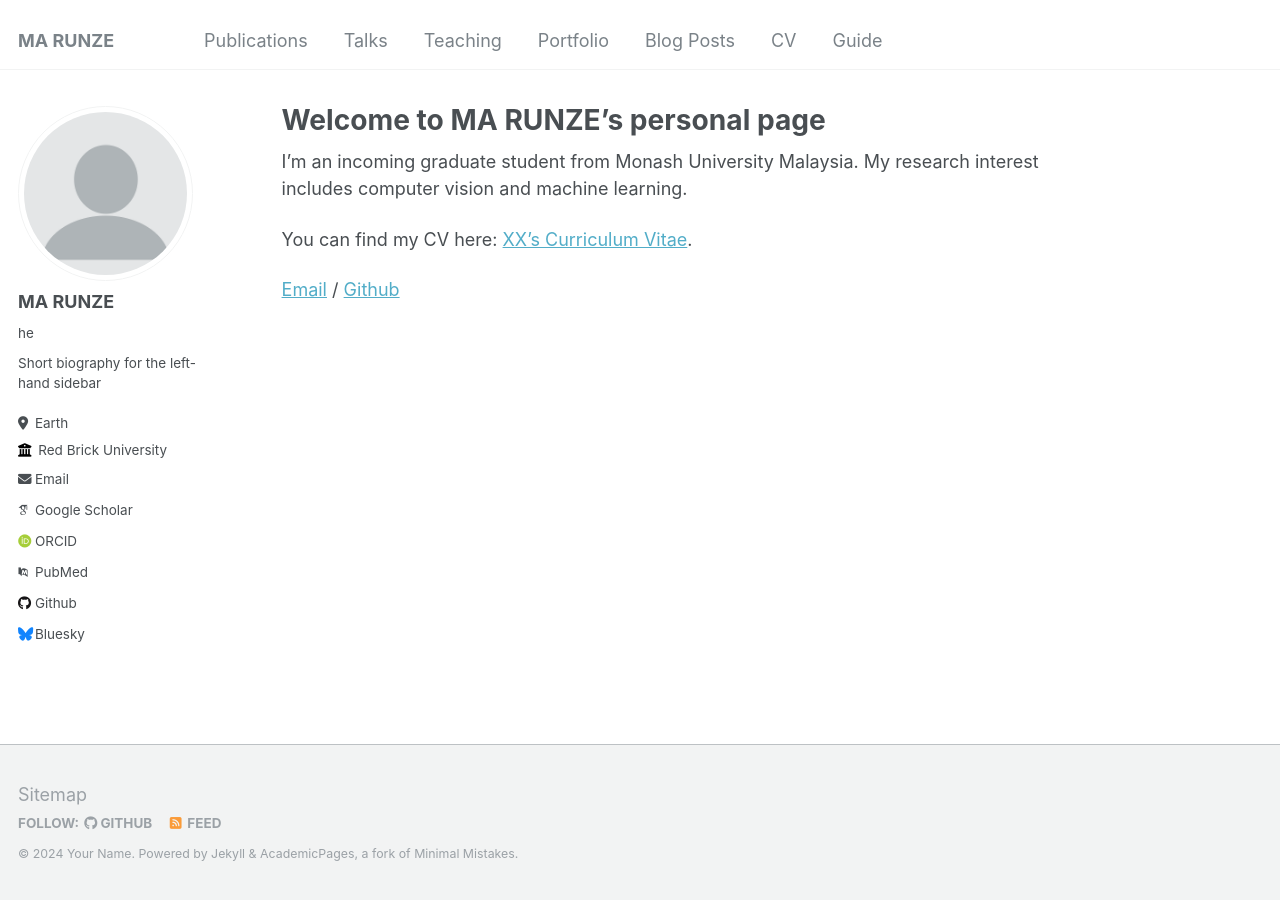
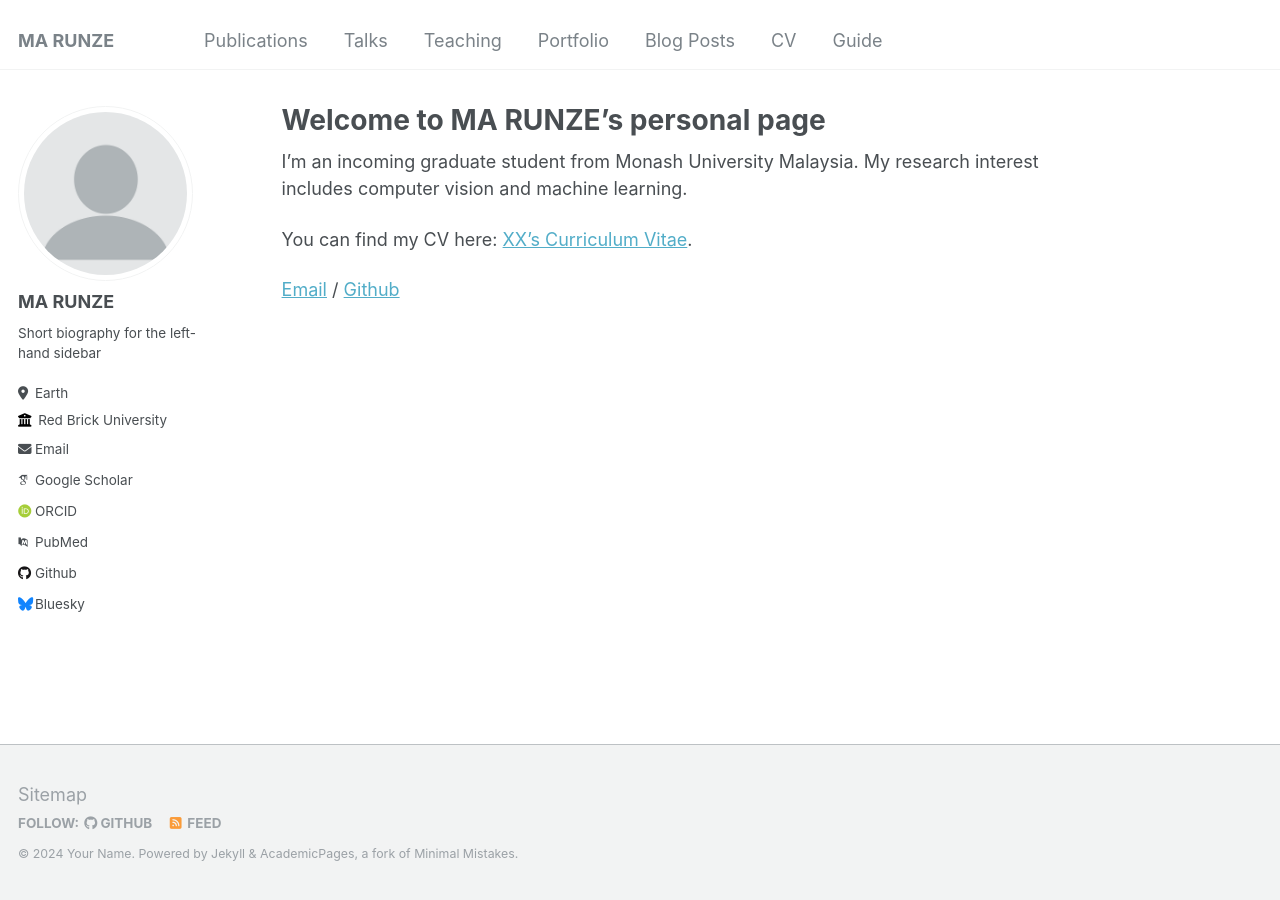
Before and after one commit to Kha1edze/Kha1edze.github.io, a Jekyll site: the page built from _pages/about.md, in a window 1280 px wide. Built offline with Jekyll 4.4.1, drawn with Linux system fonts in a browser that asks for light colours; some web fonts are replaced.

```diff
--- a/_config.yml
+++ b/_config.yml
@@ -14,7 +14,7 @@ name                     : &name "Your Name"
 description              : &description "personal description"
 url                      : https://Kha1edze.github.io # the base hostname & protocol for your site e.g. "https://mmistakes.github.io"
 baseurl                  : "" # the subpath of your site, e.g. "/blog"
-repository               : "academicpages/academicpages.github.io"
+repository               : "Kha1edze/Kha1edze.github.io"
 
 # Site Author - The following control what appear as part of the author content on the side bar.
 #               If a field is blank the icon and link will not appear, otherwise it will be shown.
@@ -23,7 +23,7 @@ author:
   # Biographic information
   avatar           : "profile.png"
   name             : "MA RUNZE"
-  pronouns         : "he"# example: "she/her"
+  pronouns         : # example: "she/her"
   bio              : "Short biography for the left-hand sidebar"
   location         : "Earth"
   employer         : "Red Brick University"
```
